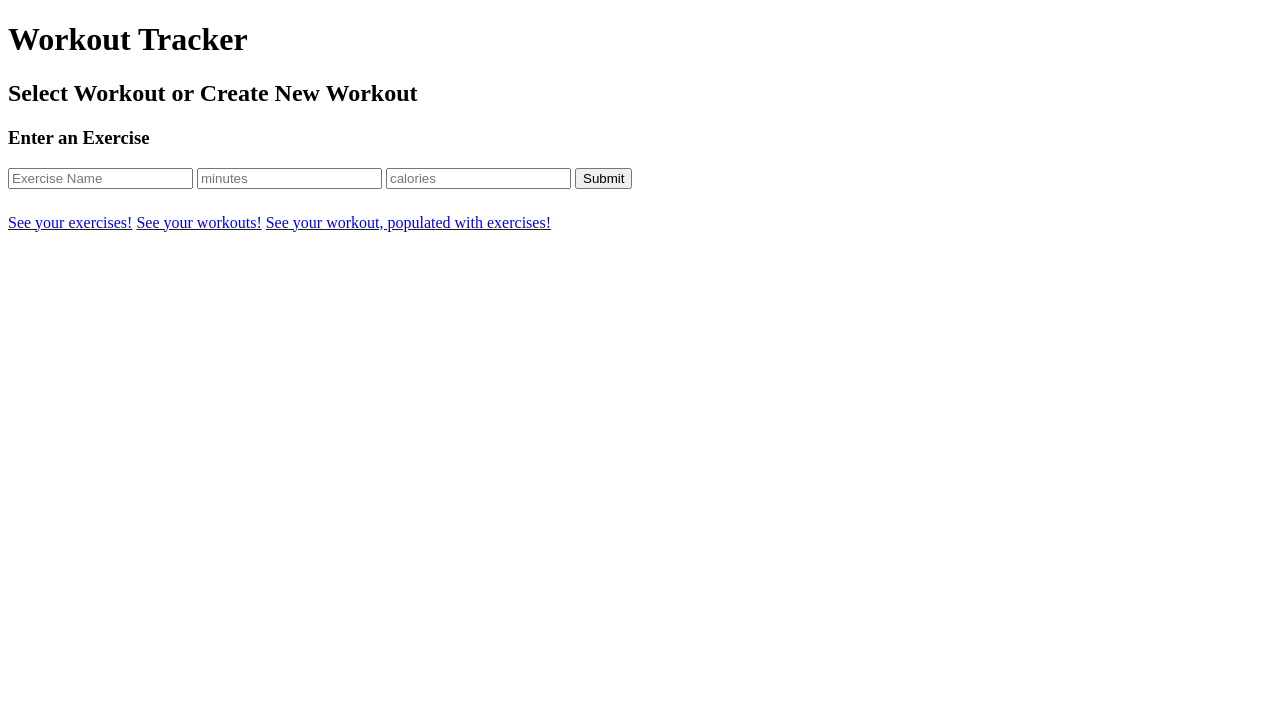
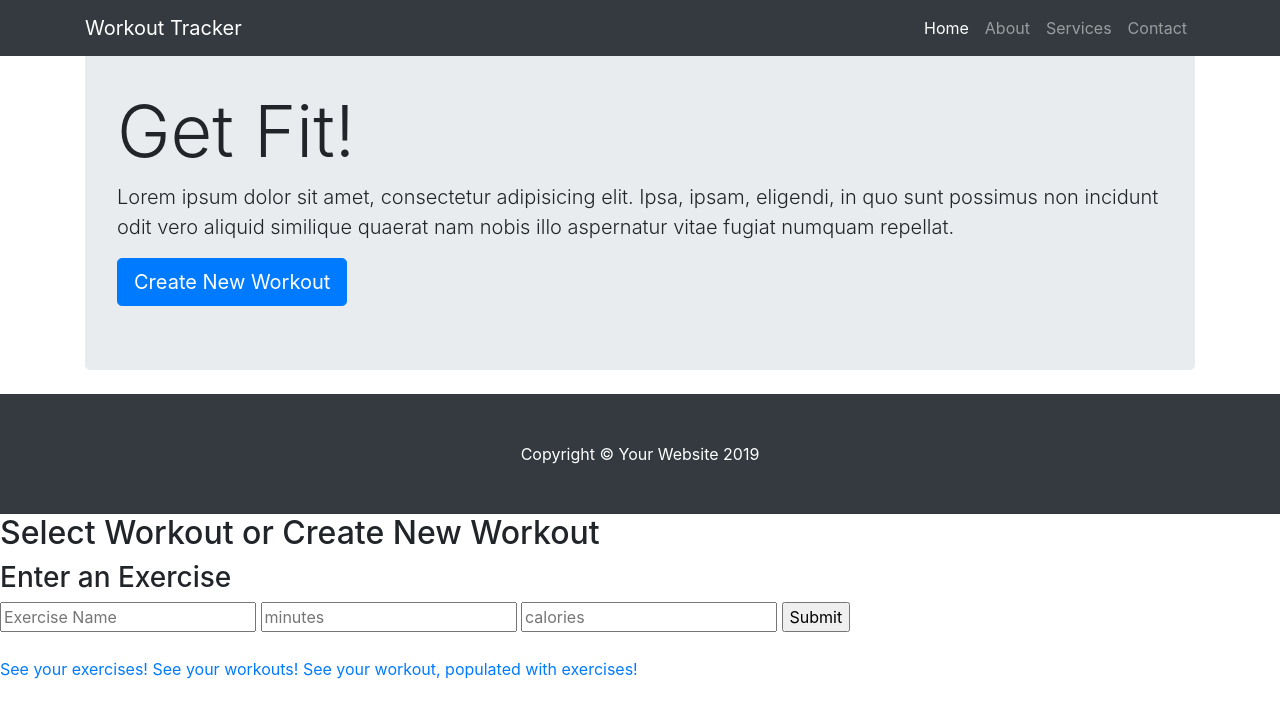
Before and after one commit to kjenkins5678/Workout-Tracker, a website: page public/index.html in a window 1280 px wide. Drawn offline with nearby package versions, Linux system fonts and the light colour scheme; no server answers.

Commit message:
ui template from bootstrap

```diff
--- a/public/index.html
+++ b/public/index.html
@@ -2,12 +2,121 @@
 <html lang="en-us">
   <head>
     <meta charset="UTF-8">
-    <title>Populate Exercise</title>
+    <title>Workout Tracker</title>
+    <link rel="stylesheet" href="https://stackpath.bootstrapcdn.com/bootstrap/4.3.1/css/bootstrap.min.css" integrity="sha384-ggOyR0iXCbMQv3Xipma34MD+dH/1fQ784/j6cY/iJTQUOhcWr7x9JvoRxT2MZw1T" crossorigin="anonymous">
     <link rel="stylesheet" href="/style.css" />
   </head>
   <body>
+
+<!-- Navigation -->
+<nav class="navbar navbar-expand-lg navbar-dark bg-dark fixed-top">
+  <div class="container">
+    <a class="navbar-brand" href="#">Workout Tracker</a>
+    <button class="navbar-toggler" type="button" data-toggle="collapse" data-target="#navbarResponsive" aria-controls="navbarResponsive" aria-expanded="false" aria-label="Toggle navigation">
+      <span class="navbar-toggler-icon"></span>
+    </button>
+    <div class="collapse navbar-collapse" id="navbarResponsive">
+      <ul class="navbar-nav ml-auto">
+        <li class="nav-item active">
+          <a class="nav-link" href="#">Home
+            <span class="sr-only">(current)</span>
+          </a>
+        </li>
+        <li class="nav-item">
+          <a class="nav-link" href="#">About</a>
+        </li>
+        <li class="nav-item">
+          <a class="nav-link" href="#">Services</a>
+        </li>
+        <li class="nav-item">
+          <a class="nav-link" href="#">Contact</a>
+        </li>
+      </ul>
+    </div>
+  </div>
+</nav>
+<!-- /.navigation -->
+
+      <!-- Page Content -->
+  <div class="container">
+
+    <!-- Jumbotron Header -->
+    <header class="jumbotron my-4">
+      <h1 class="display-3">Get Fit!</h1>
+      <p class="lead">Lorem ipsum dolor sit amet, consectetur adipisicing elit. Ipsa, ipsam, eligendi, in quo sunt possimus non incidunt odit vero aliquid similique quaerat nam nobis illo aspernatur vitae fugiat numquam repellat.</p>
+      <a href="#" class="btn btn-primary btn-lg">Create New Workout</a>
+    </header>
+
+    <!-- Page Features -->
+    <div class="row text-center workouts">
+
+      <!-- <div class="col-lg-3 col-md-6 mb-4">
+        <div class="card h-100">
+          <img class="card-img-top" src="http://placehold.it/500x325" alt="">
+          <div class="card-body">
+            <h4 class="card-title">Card title</h4>
+            <p class="card-text">Lorem ipsum dolor sit amet, consectetur adipisicing elit. Sapiente esse necessitatibus neque.</p>
+          </div>
+          <div class="card-footer">
+            <a href="#" class="btn btn-primary">Find Out More!</a>
+          </div>
+        </div>
+      </div>
+
+      <div class="col-lg-3 col-md-6 mb-4">
+        <div class="card h-100">
+          <img class="card-img-top" src="http://placehold.it/500x325" alt="">
+          <div class="card-body">
+            <h4 class="card-title">Card title</h4>
+            <p class="card-text">Lorem ipsum dolor sit amet, consectetur adipisicing elit. Explicabo magni sapiente, tempore debitis beatae culpa natus architecto.</p>
+          </div>
+          <div class="card-footer">
+            <a href="#" class="btn btn-primary">Find Out More!</a>
+          </div>
+        </div>
+      </div>
+
+      <div class="col-lg-3 col-md-6 mb-4">
+        <div class="card h-100">
+          <img class="card-img-top" src="http://placehold.it/500x325" alt="">
+          <div class="card-body">
+            <h4 class="card-title">Card title</h4>
+            <p class="card-text">Lorem ipsum dolor sit amet, consectetur adipisicing elit. Sapiente esse necessitatibus neque.</p>
+          </div>
+          <div class="card-footer">
+            <a href="#" class="btn btn-primary">Find Out More!</a>
+          </div>
+        </div>
+      </div>
+
+      <div class="col-lg-3 col-md-6 mb-4">
+        <div class="card h-100">
+          <img class="card-img-top" src="http://placehold.it/500x325" alt="">
+          <div class="card-body">
+            <h4 class="card-title">Card title</h4>
+            <p class="card-text">Lorem ipsum dolor sit amet, consectetur adipisicing elit. Explicabo magni sapiente, tempore debitis beatae culpa natus architecto.</p>
+          </div>
+          <div class="card-footer">
+            <a href="#" class="btn btn-primary">Find Out More!</a>
+          </div>
+        </div>
+      </div> -->
+
+    </div>
+    <!-- /.row -->
+
+  </div>
+  <!-- /.container -->
+
+  <!-- Footer -->
+  <footer class="py-5 bg-dark">
+    <div class="container">
+      <p class="m-0 text-center text-white">Copyright &copy; Your Website 2019</p>
+    </div>
+    <!-- /.container -->
+  </footer>
+
     <form action="/submit" method="post">
-    <h1>Workout Tracker</h1>
     <h2>Select Workout or Create New Workout</h2>
     <div class="workouts">
 
--- a/public/index.js
+++ b/public/index.js
@@ -6,11 +6,22 @@ fetch("/api/workouts")
 
     const workoutContainer = document.querySelector(".workouts");
     data.forEach(workout => {
-      console.log(workout.name);
       const div = document.createElement("div");
+
       div.innerHTML = `
-        <h2>${workout.name}<h2>
+      <div class="col-lg-3 col-md-6 mb-4">
+        <div class="card h-100">
+          <img class="card-img-top" src="http://placehold.it/500x325" alt="">
+          <div class="card-body">
+            <h4 class="card-title">${workout.name}</h4>
+            <p class="card-text">Lorem ipsum dolor sit amet, consectetur adipisicing elit. Sapiente esse necessitatibus neque.</p>
+          </div>
+          <div class="card-footer">
+            <a href="#" class="btn btn-primary">Find Out More!</a>
+          </div>
+        </div>
+      </div>
       `;
-    workoutContainer.appendChild(div);
+      workoutContainer.appendChild(div);
     });
   });
--- a/public/style.css
+++ b/public/style.css
@@ -1,7 +1,4 @@
 
-.workouts {
-    background-color: coral;
-}
 .apiLinks {
     margin-top: 25px;
 }
```
